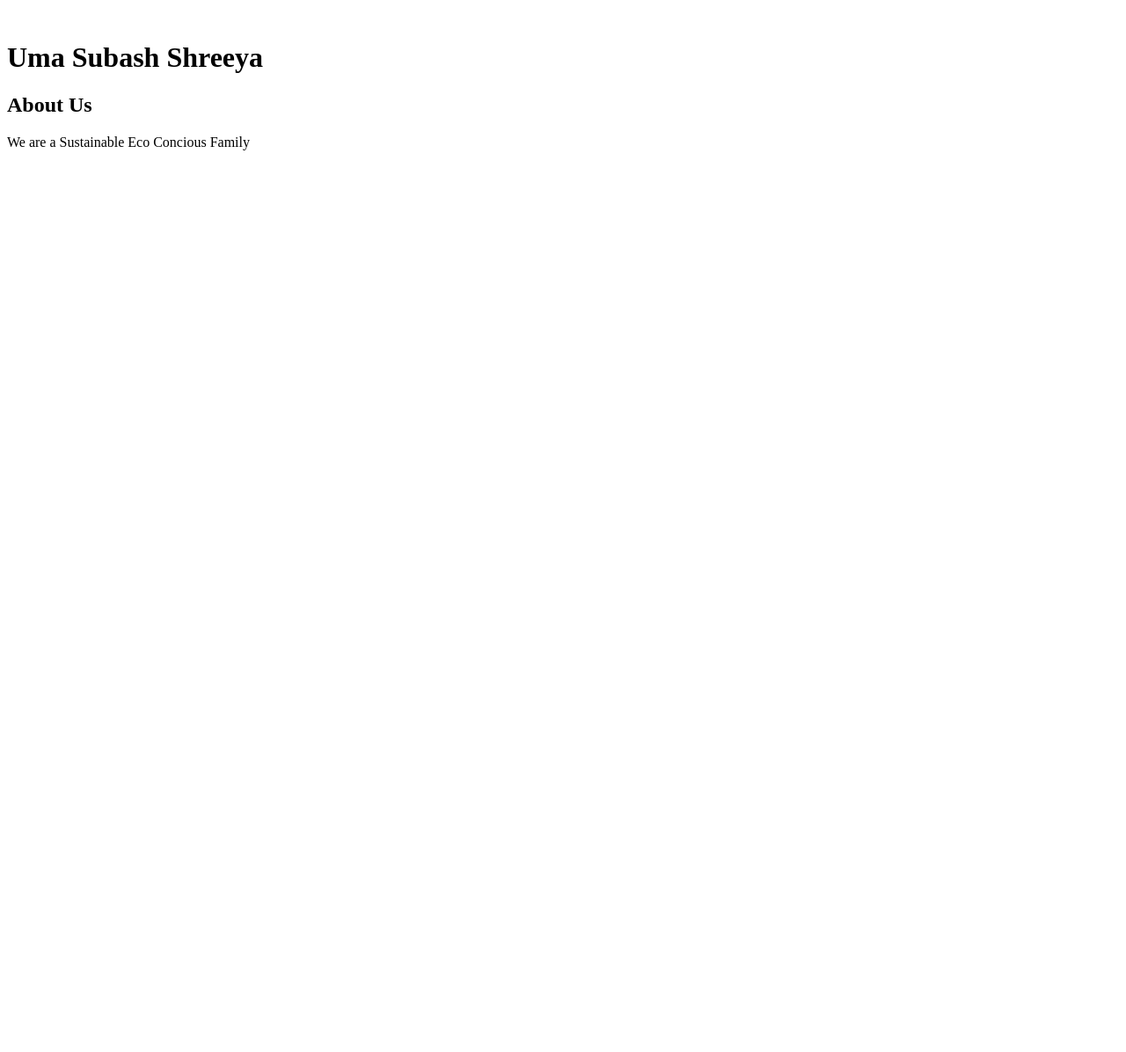
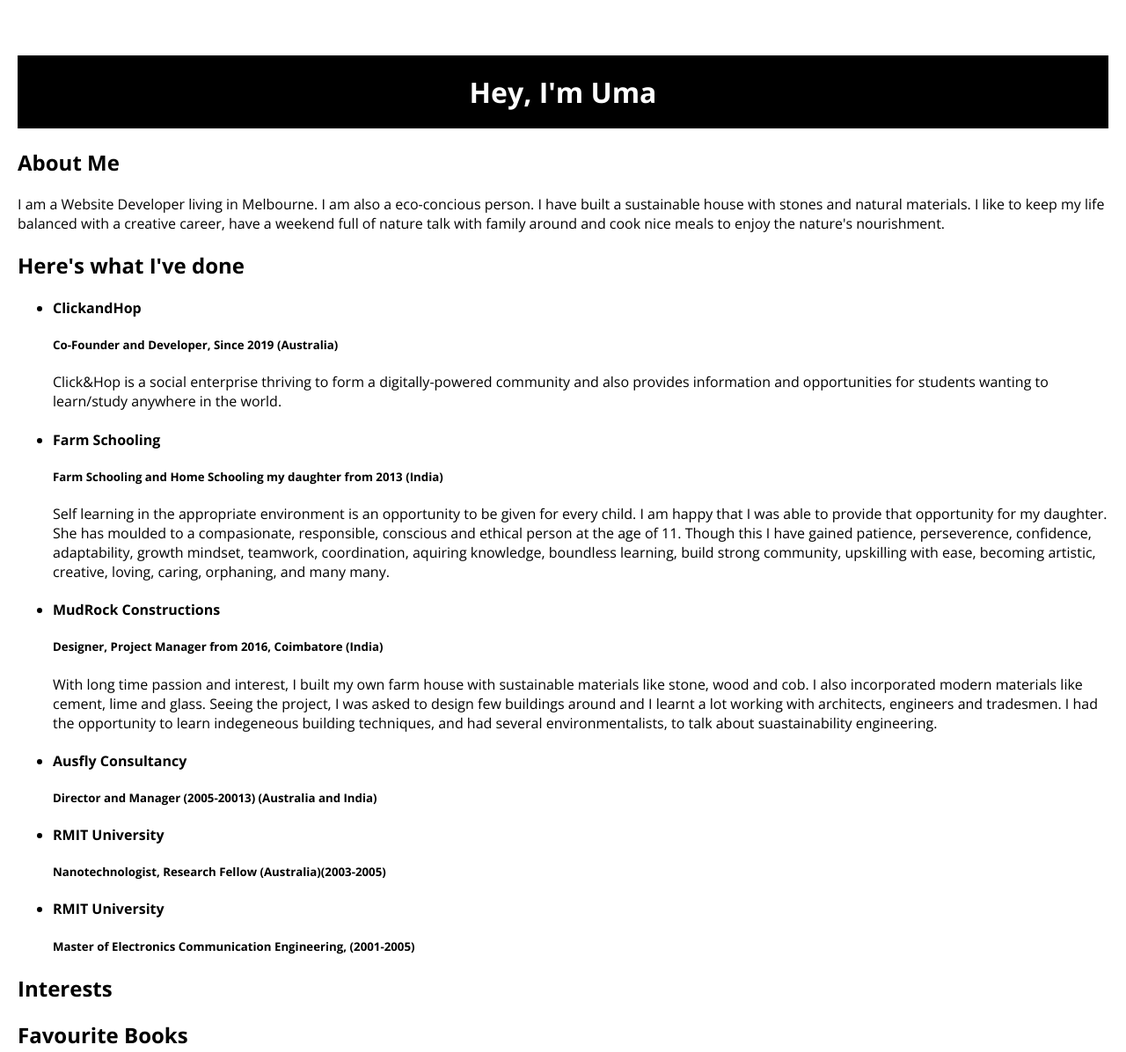
Before and after one commit to umaannaiyan/umaannaiyan.github.io, a plain HTML site: page index.html in a window 1280 px wide. Shown: the top 1196 px of the page at 88% size. Before the commit the page ends 800 px from the top, so only its background shows below. Drawn offline with nearby package versions, Linux system fonts and the light colour scheme.

Commit message:
updating site

```diff
--- a/index.html
+++ b/index.html
@@ -9,9 +9,87 @@
 
 </head>
 <body>
-    <h1> Uma Subash Shreeya</h1>
-    <h2> About Us</h2>
+    <h1> <b> Hey, I'm Uma </b> </h1>
 
-    <p>We are a Sustainable Eco Concious Family</p>
+    <h2> About Me</h2>
+    <P> I am a Website Developer living in Melbourne.
+        I am also a eco-concious person.
+        I have built a sustainable house with stones and
+        natural materials. I like to keep my life balanced
+        with a creative career, have a weekend full of nature talk with family around
+        and cook nice meals to enjoy the nature's nourishment.</P>
+
+    <h2>Here's what I've done</h2>
+    <ul>
+        <li>
+        <h4>ClickandHop</h4>
+        <h5>Co-Founder and Developer, Since 2019 (Australia) </h5>
+     <p>Click&Hop is a social enterprise
+         thriving to form a
+         digitally-powered community and also
+        provides information and opportunities
+        for students
+        wanting to learn/study
+        anywhere in the world.</p>
+    </li>
+    <li><h4>Farm Schooling</h4>
+    <h5>Farm Schooling and Home Schooling my daughter from 2013 (India)</h5>
+    <p>Self learning in the appropriate environment is an
+    opportunity to be given for every child. I am happy that
+    I was able to provide that opportunity for my daughter.
+    She has moulded to a compasionate, responsible,
+    conscious and ethical person at the age of 11. Though
+    this I have gained patience, perseverence, confidence,
+    adaptability, growth mindset, teamwork, coordination,
+    aquiring knowledge, boundless learning, build strong community,
+    upskilling with ease, becoming artistic, creative, loving, caring,
+    orphaning, and many many.
+    </p>
+    </li>
+
+        <li> <h4> MudRock Constructions</h4>
+        <h5>Designer, Project Manager from 2016, Coimbatore (India) </h5>
+        <P> With long time passion and interest, I built my own farm house
+            with sustainable materials like stone, wood and cob. I also
+            incorporated modern materials like cement, lime and glass.
+            Seeing the project, I was asked to design few buildings around
+            and I learnt a lot working with architects, engineers and tradesmen.
+            I had the opportunity to learn indegeneous building techniques, and had several
+            environmentalists, to talk about suastainability engineering.
+
+        </P>
+        </li>
+        <li><h4> Ausfly Consultancy</h4>
+        <h5>Director and Manager (2005-20013) (Australia and India)</h5>
+        <p></p>
+        </li>
+        <li><h4>RMIT University</h4>
+            <h5>Nanotechnologist, Research Fellow (Australia)(2003-2005)</h5>
+            <p> </p>
+        </li>
+        <li><h4>RMIT University</h4>
+        <h5>Master of Electronics Communication Engineering, (2001-2005)</h5>
+        <p> </p>
+        </li>
+</ul>
+    <h2> Interests</h2>
+
+    <h2>Favourite Books</h2>
+        <a hregf="https://www.amazon.com/Mohandas-K-Gandhi-Autobiography-Experiments/dp/0486245934/ref=sr_1_2?dchild=1&keywords=gandhi&qid=1593341435&sr=8-2">
+        <img height=200 src="https://images-na.ssl-images-amazon.com/images/I/41b4No1SuLL._SX321_BO1,204,203,200_.jpg" alt="">
+        </a>
+        <a href="https://www.amazon.com/Bill-Mollison-Introduction-Permaculture-5-2-2002/dp/B00HTJMUMQ/ref=sr_1_1?crid=1F572WUQXQCA6&dchild=1&keywords=bill+mollison+permaculture+a+designers+manual&qid=1593342218&sprefix=bill+mollison%2Caps%2C449&sr=8-1">
+        <img height=200 src="https://images-na.ssl-images-amazon.com/images/I/51YKGVYOU9L._SX332_BO1,204,203,200_.jpg" alt="">
+        </a>
+        <a href="https://www.amazon.com/Regenerative-Agriculture-Practical-Systems-Making/dp/9151910519/ref=sr_1_1?dchild=1&keywords=Making+Small+Farms+Work&qid=1593342921&sr=8-1">
+        <img height=200 src="https://images-na.ssl-images-amazon.com/images/I/51wx4P0xCCL._SX373_BO1,204,203,200_.jpg" alt="">
+        </a>
+        <a href="https://www.amazon.com/One-Straw-Revolutionary-Philosophy-Masanobu-Fukuoka/dp/1603585303/ref=sr_1_2?crid=HH53NOJFAJMA&dchild=1&keywords=one+straw+revolution+by+masanobu+fukuoka&qid=1593343371&sprefix=one+straw%2Caps%2C521&sr=8-2">
+        <img height=200 src="https://images-na.ssl-images-amazon.com/images/I/51GGq0PIzNL._SX322_BO1,204,203,200_.jpg" alt="">
+        </a>
+
+    <h2> Favourite shows</h2>
+
+    <p></p>
 </body>
 </html>
--- a/styles.css
+++ b/styles.css
@@ -0,0 +1,11 @@
+body {
+     font-family: "Open sans", sans-serif;
+     /*font-family: 'Indie Flower', cursive;*/
+     margin: 20px;
+}
+h1{
+    background-color: black;
+    color: white;
+    text-align: center;
+    padding: 20px;
+}
```
